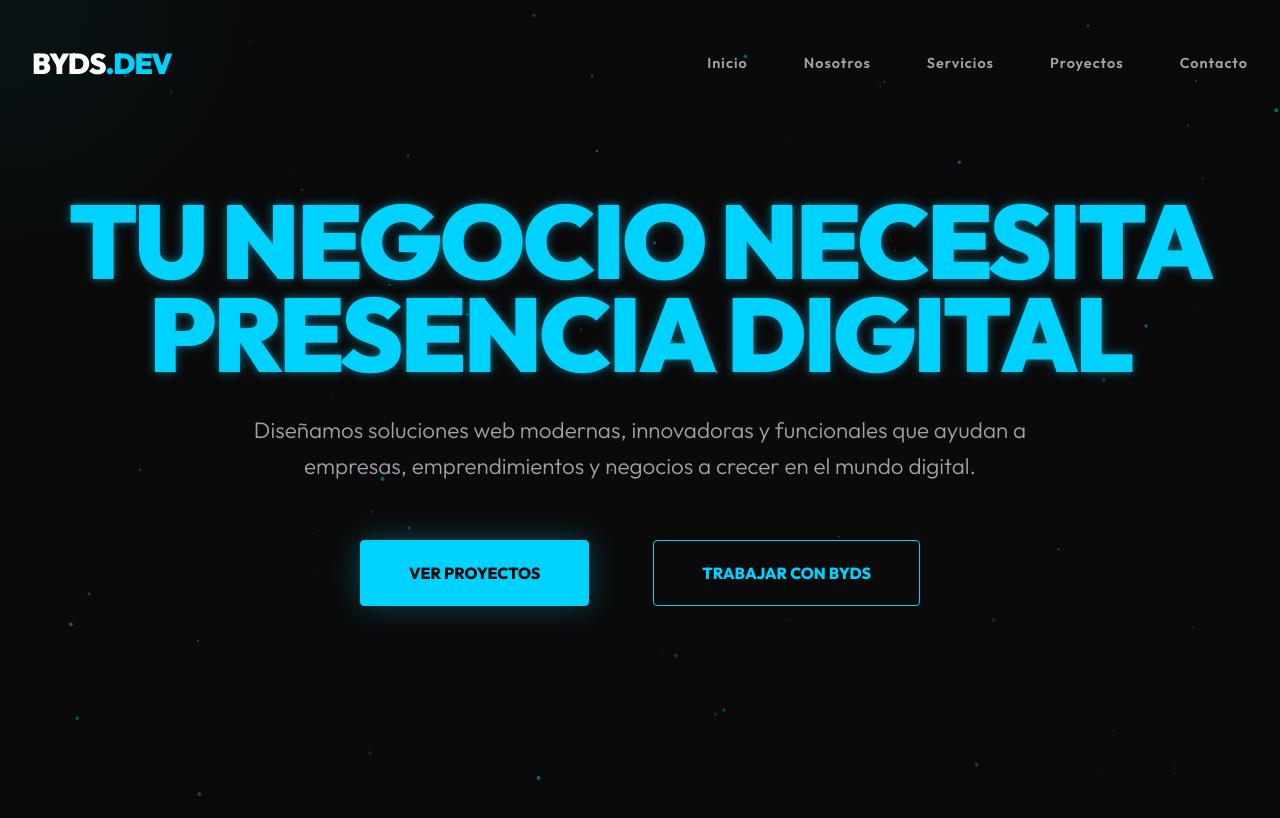
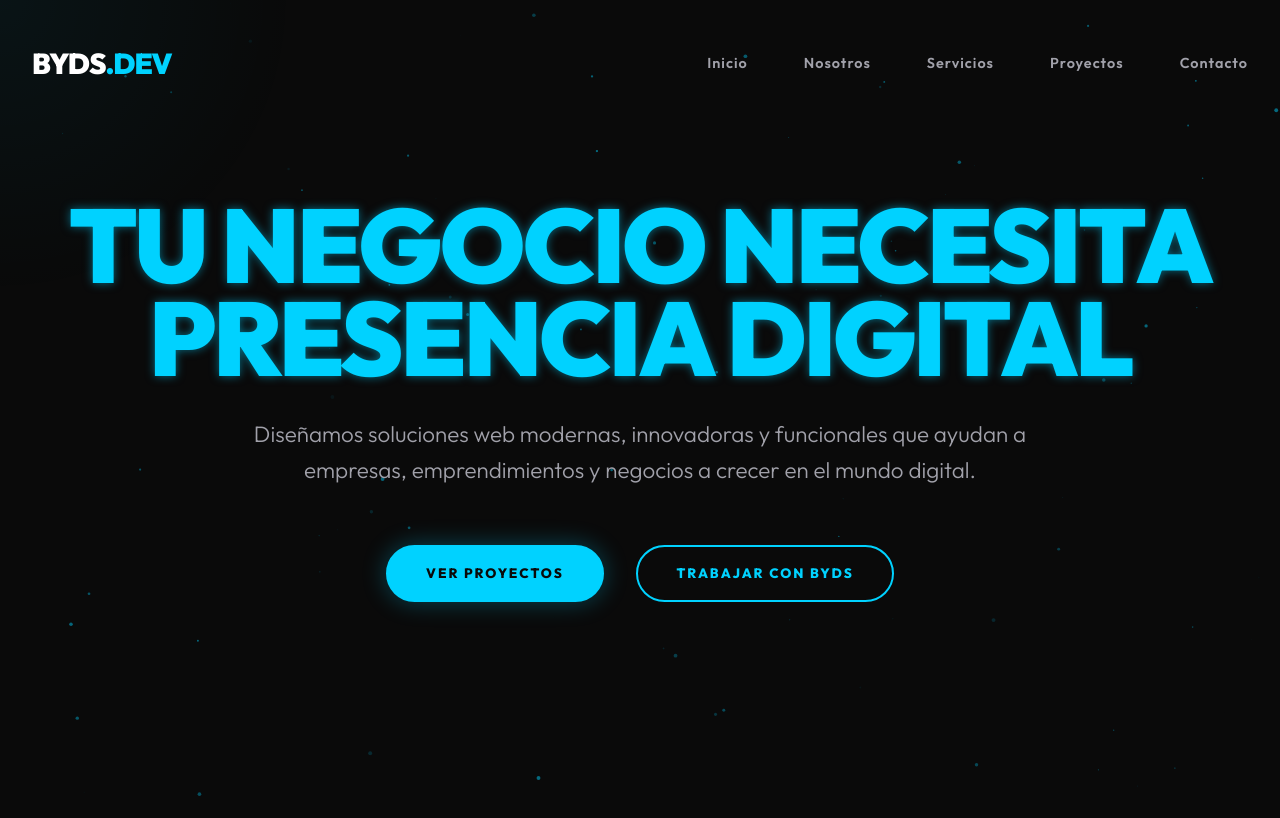
Before and after one commit to bduartesanabria-droid/Pagina_personal_dev, a Flask app: page / in a window 1280 px wide. Shown: the top 818 px of the page. Run offline with Flask 3, Linux system fonts and the light colour scheme.

Commit message:
Update style.css

```diff
--- a/app/static/css/style.css
+++ b/app/static/css/style.css
@@ -161,29 +161,32 @@ nav.scrolled {
 
 /* Buttons */
 .btn-futuristic {
-    padding: 1.2rem 3rem;
-    border-radius: 4px;
+    padding: 1rem 2.4rem;
+    border-radius: 50px;
     font-weight: 800;
+    font-size: 0.85rem;
+    letter-spacing: 2px;
     text-transform: uppercase;
     text-decoration: none;
-    transition: 0.4s;
-    position: relative;
-    overflow: hidden;
-    display: inline-block;
-    margin: 0 1rem;
-    border: 1px solid var(--neon-blue);
+    transition: 0.4s cubic-bezier(0.175, 0.885, 0.32, 1.275);
+    display: inline-flex;
+    align-items: center;
+    justify-content: center;
+    white-space: nowrap;
+    border: 2px solid var(--neon-blue);
     color: var(--neon-blue);
+    flex-shrink: 0;
 }
 
 .btn-futuristic.primary {
     background: var(--neon-blue);
     color: var(--matte-black);
-    box-shadow: 0 0 30px rgba(0, 210, 255, 0.3);
+    box-shadow: 0 0 25px rgba(0, 210, 255, 0.3);
 }
 
 .btn-futuristic:hover {
-    transform: translateY(-5px);
-    box-shadow: 0 10px 40px rgba(0, 210, 255, 0.5);
+    transform: translateY(-4px) scale(1.04);
+    box-shadow: 0 12px 40px rgba(0, 210, 255, 0.5);
     background: var(--neon-blue);
     color: var(--matte-black);
 }
@@ -338,9 +341,19 @@ footer {
 
     .container { padding: 0 1.5rem; }
 
+    /* Hero Buttons on Mobile */
+    .hero-buttons {
+        flex-direction: column;
+        align-items: center;
+        gap: 1rem !important;
+    }
+
     .btn-futuristic {
-        width: 100%;
-        margin: 0.5rem 0;
+        width: auto;
+        min-width: 200px;
+        max-width: 280px;
+        padding: 1rem 2rem;
+        font-size: 0.8rem;
     }
 }
 
```
